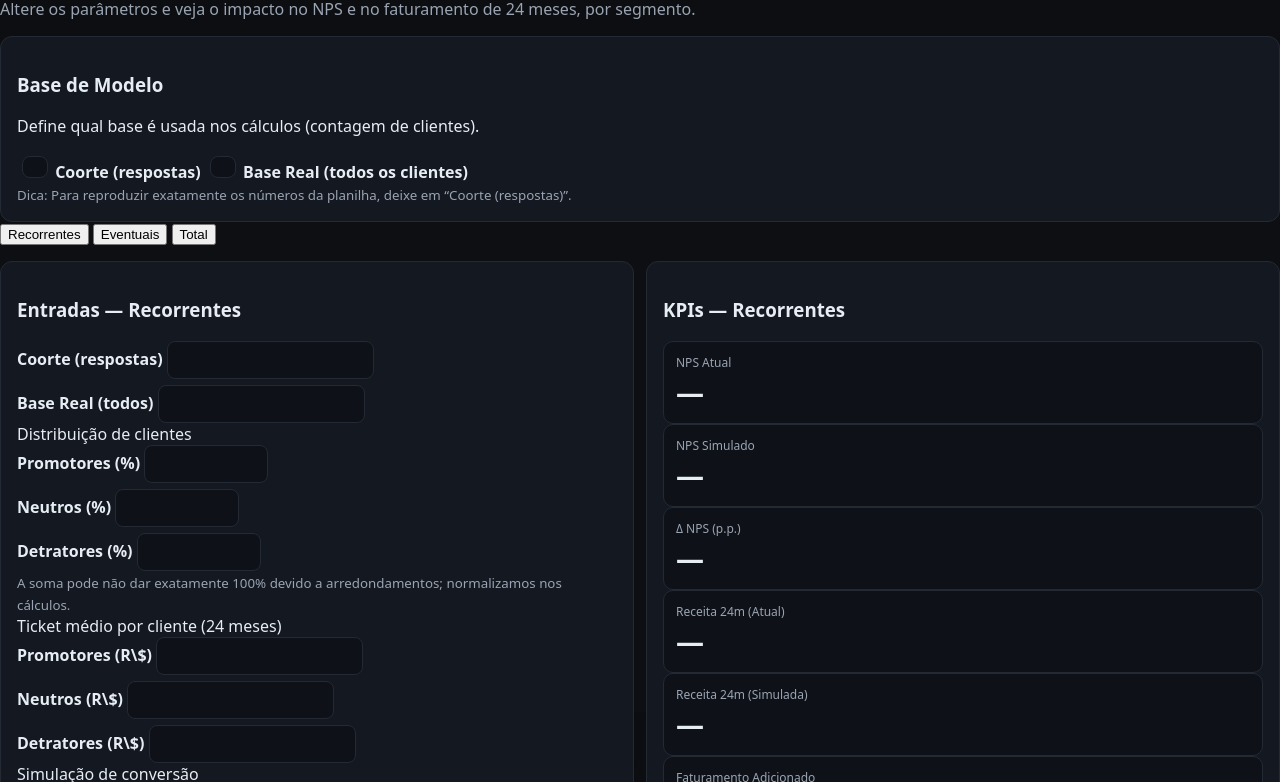
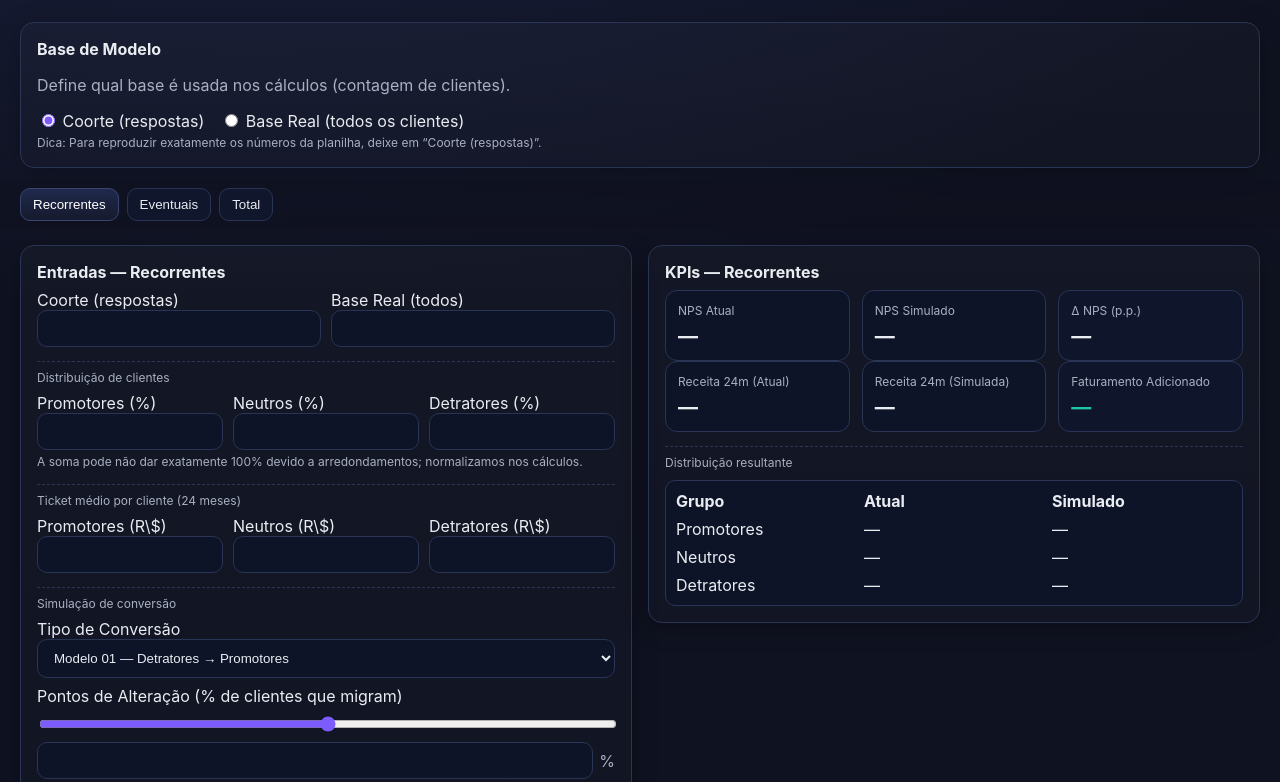
Before and after one commit to othiagodomingos/nps-calculadora, a plain HTML site: page index.html in a window 1280 px wide. Shown: the part 88-870 px from the top of the page. Drawn offline with Linux system fonts and the light colour scheme; files that its build step writes are made by us from their sources; files whose address does not match are found by name.

Commit message:
Update style.css

```diff
--- a/css/style.css
+++ b/css/style.css
@@ -1,77 +1,89 @@
-:root{
-  --bg:#0d0f12;
-  --card:#141820;
-  --muted:#9aa4b2;
-  --text:#e6edf3;
-  --primary:#6ae3ff;
-  --detr:#ff5b6b;
-  --pass:#f0c35b;
-  --prom:#2ecc71;
-  --border:#232a34;
-}
-*{ box-sizing: border-box; }
-html,body{ height:100%; }
-body{
-  margin:0; font-family: ui-sans-serif, system-ui, -apple-system, Segoe UI, Roboto, "Helvetica Neue", Arial, "Noto Sans", "Liberation Sans";
-  color:var(--text); background:linear-gradient(180deg,#0b0d11, #0d0f12 30%), var(--bg);
-}
-.wrap{ min-height:100%; padding:24px 16px; }
-.container{ max-width:1100px; margin:0 auto; }
-.header h1{ margin:0 0 8px; font-size:28px; }
-.subtitle{ margin:0; color:var(--muted); }
-.card{
-  background:var(--card); border:1px solid var(--border); border-radius:12px;
-  padding:16px; margin-top:16px;
-}
-h2{ margin:0 0 12px; font-size:18px; }
-.grid{
-  display:grid; gap:12px;
-  grid-template-columns: repeat(auto-fit, minmax(220px, 1fr));
-}
-.field{ display:flex; flex-direction:column; gap:6px; }
-label{ font-weight:600; }
-input{
-  appearance:none; -webkit-appearance:none;
-  background:#0e1218; border:1px solid var(--border); border-radius:8px;
-  color:var(--text); padding:10px 12px; font-size:14px;
-}
-small{ color:var(--muted); }
-.actions{ margin-top:12px; display:flex; gap:8px; flex-wrap:wrap; }
-.btn{
-  background:#1a2230; color:var(--text); border:1px solid var(--border); border-radius:8px;
-  padding:10px 14px; cursor:pointer; font-weight:600;
-}
-.btn.primary{ background:var(--primary); color:#041014; border-color:transparent; }
-.btn:hover{ filter:brightness(1.05); }
-
-.kpi-grid{
-  display:grid; gap:12px;
-  grid-template-columns: repeat(auto-fit, minmax(160px, 1fr));
-  margin:8px 0 12px;
-}
-.kpi{
-  background:#0e1218; border:1px solid var(--border); border-radius:10px;
-  padding:12px;
-}
-.kpi.wide{ grid-column: span 2; }
-.kpi-label{ color:var(--muted); font-size:12px; }
-.kpi-value{ font-size:28px; font-weight:800; margin-top:2px; }
-.kpi-note{ color:var(--muted); font-size:12px; margin-top:2px; }
-
-.bar{
-  height:14px; border-radius:999px; overflow:hidden;
-  display:flex; border:1px solid var(--border); background:#0e1218;
-}
-.bar-seg{ height:100%; transition: width .25s ease; }
-.bar-seg.detr{ background:linear-gradient(90deg, #ff5b6b, #ff7b86); }
-.bar-seg.pass{ background:linear-gradient(90deg, #f0c35b, #ffd37a); }
-.bar-seg.prom{ background:linear-gradient(90deg, #2ecc71, #37e889); }
-
-.rev-grid{
-  display:grid; gap:12px; margin-top:12px;
-  grid-template-columns: repeat(auto-fit, minmax(260px, 1fr));
+:root {
+  --bg: #0f1220;
+  --card: #151a2d;
+  --card-2: #10162b;
+  --text: #e9ecf1;
+  --muted: #a8b0c2;
+  --primary: #7c5cff;
+  --primary-2: #5a3dff;
+  --accent: #1ec8a5;
+  --danger: #ff5c7a;
+  --warning: #ffcc66;
+  --border: #2a3454;
+  --shadow: 0 4px 24px rgba(0,0,0,0.25);
 }
 
-.foot-note{ color:var(--muted); margin-top:8px; font-size:12px; }
+* { box-sizing: border-box; }
+html, body { margin: 0; padding: 0; font-family: Inter, system-ui, -apple-system, Segoe UI, Roboto, Arial, sans-serif; color: var(--text); background: radial-gradient(1200px 600px at 20% -20%, #1b2140, transparent), var(--bg); }
 
-.footer{ margin-top:16px; color:var(--muted); }
+.app-header { padding: 32px 20px 12px; text-align: center; }
+.app-header h1 { margin: 0 0 8px; font-size: 22px; font-weight: 700; }
+.subtitle { margin: 0; color: var(--muted); }
+
+.controls-top { padding: 12px 20px; }
+.card {
+  background: linear-gradient(180deg, rgba(255,255,255,0.02), rgba(255,255,255,0.01));
+  border: 1px solid var(--border);
+  border-radius: 14px; padding: 16px; box-shadow: var(--shadow);
+}
+.card h3 { margin: 0 0 8px; font-size: 16px; }
+.note { color: var(--muted); font-size: 12px; }
+.muted { color: var(--muted); }
+
+.radio-row { display: flex; gap: 16px; margin-top: 8px; }
+.radio-row input { accent-color: var(--primary); }
+
+.tabs { display: flex; gap: 8px; padding: 8px 20px; position: sticky; top: 0; background: rgba(15,18,32,0.6); backdrop-filter: blur(6px); z-index: 5; }
+.tab {
+  border: 1px solid var(--border); border-radius: 10px;
+  background: var(--card-2); color: var(--text); padding: 8px 12px; cursor: pointer;
+}
+.tab.active { background: linear-gradient(180deg, #20294d, #151a2d); border-color: #3a4670; color: #fff; }
+
+.tab-panel { display: none; padding: 16px 20px 24px; }
+.tab-panel.active { display: block; }
+
+.grid { display: grid; grid-template-columns: 1fr 1fr; gap: 16px; }
+.grid.single { grid-template-columns: 1fr; }
+.col { display: flex; flex-direction: column; gap: 16px; }
+
+.field { display: flex; flex-direction: column; gap: 8px; margin-top: 8px; }
+.field.two { display: grid; grid-template-columns: 1fr 1fr; gap: 10px; }
+.field.three { display: grid; grid-template-columns: repeat(3, 1fr); gap: 10px; }
+.label-row { display: flex; justify-content: space-between; align-items: center; }
+.hint { color: var(--muted); font-size: 12px; }
+
+input[type="number"], select {
+  width: 100%; padding: 10px 12px; border-radius: 10px;
+  border: 1px solid var(--border); background: #0e1428; color: var(--text);
+}
+input[type="range"] { width: 100%; accent-color: var(--primary); }
+
+.inline { display: inline-flex; align-items: center; gap: 6px; }
+.suffix { color: var(--muted); }
+
+.divider {
+  margin: 14px 0 6px; padding-top: 8px;
+  border-top: 1px dashed var(--border); color: var(--muted); font-size: 12px;
+}
+
+.kpis .kpi-row { display: grid; grid-template-columns: 1fr 1fr 1fr; gap: 12px; }
+.kpi { background: #0e1428; border: 1px solid var(--border); border-radius: 12px; padding: 12px; }
+.kpi.small { background: #0f162c; }
+.kpi-label { font-size: 12px; color: var(--muted); margin-bottom: 6px; }
+.kpi-value { font-size: 20px; font-weight: 700; }
+.kpi-value.delta { color: var(--accent); }
+.kpi-value.negative { color: var(--danger); }
+
+.dist-table {
+  margin-top: 10px; display: grid; grid-template-columns: 1fr 1fr 1fr; gap: 8px;
+  background: #0e1428; border: 1px solid var(--border); border-radius: 10px; padding: 10px;
+}
+.dist-table > div:nth-child(1), .dist-table > div:nth-child(2), .dist-table > div:nth-child(3) { font-weight: 700; }
+
+.app-footer { padding: 18px 20px 28px; text-align: center; color: var(--muted); }
+
+@media (max-width: 980px) {
+  .grid { grid-template-columns: 1fr; }
+  .kpis .kpi-row { grid-template-columns: 1fr; }
+}
```
